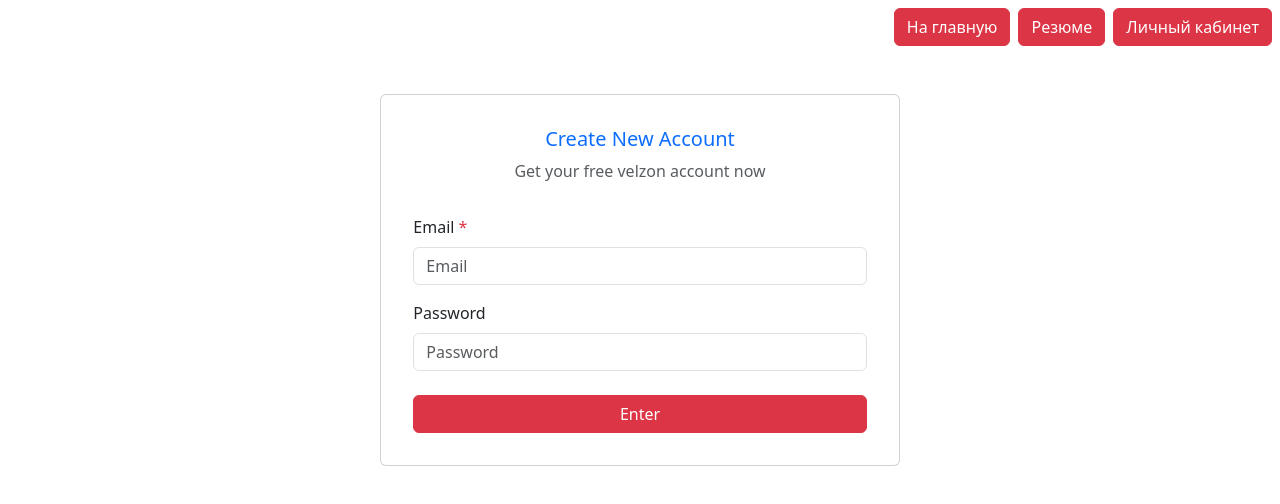
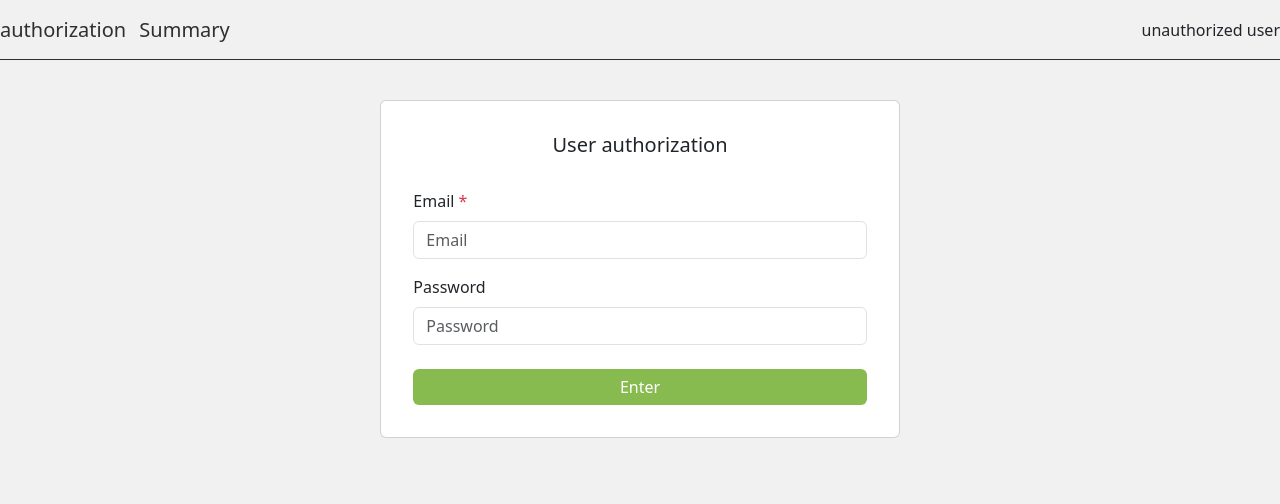
Before and after one commit to a9500484054/test-task-eco-finance, a Vue app: page / in a window 1280 px wide. Shown: the top 504 px of the page. Built offline with nearby package versions, Linux system fonts and the light colour scheme.

Commit message:
update-2

```diff
--- a/public/index.html
+++ b/public/index.html
@@ -6,7 +6,7 @@
     <meta name="viewport" content="width=device-width,initial-scale=1.0">
     <title><%= htmlWebpackPlugin.options.title %></title>
   </head>
-  <body>
+  <body style="background:#f1f1f1;">
     <div id="app"></div>
   </body>
 </html>
--- a/src/App.vue
+++ b/src/App.vue
@@ -1,8 +1,7 @@
 <template>
-  <navbar></navbar>
-  <div class="app">
+  <div class="main">
+    <navbar></navbar>
     <router-view></router-view>
-    <!-- <Item-card></Item-card> -->
   </div>
 </template>
 
@@ -18,5 +17,8 @@
 </script>
 
 <style lang="scss" scoped>
-
+  .main {
+    max-width: 1440px;
+    margin: 0 auto;
+  }
 </style>
--- a/src/components/AuthorizedPanel.vue
+++ b/src/components/AuthorizedPanel.vue
@@ -41,16 +41,11 @@
         display: flex;
         justify-content: center;
         align-items: center;
-        background: #b2afaf;
         border-radius: 50px;
         width: 2em;
         height: 2em;
         font-size: 1em;
-    }
-    &__wrapper {
-
-    }
-    &__name {
+        background: #87bb50;
 
     }
     &__role {
@@ -66,6 +61,5 @@
         border-radius: 4px;
         background-color: rgba(83,155,255 ,1);
     }
-
 }
 </style>
--- a/src/components/ItemCard.vue
+++ b/src/components/ItemCard.vue
@@ -1,50 +1,31 @@
 <template>
     <tr class="search-items">
-        <td>
-            <div class="n-chk align-self-center text-center">
-                <div class="form-check">
-                    <input type="checkbox" class="form-check-input contact-chkbox primary" id="checkbox1">
-                    <label class="form-check-label" for="checkbox1"></label>
-                </div>
-            </div>
-        </td>
         <td>
             <div class="d-flex align-items-center">
                 <img :src="user.picture.medium" alt="avatar" class="rounded-circle" width="35">
                 <div class="ms-3">
                     <div class="user-meta-info">
                         <h6 class="user-name fs-5 mb-0">{{ user.name.first }} {{ user.name.last }}</h6>
-                        <span class="user-work">Age: {{ user.dob.age }}</span>
+                        <span class="user-work">
+                            <span v-html="checkGender(user.gender)"></span>
+                            Age: {{ user.dob.age }}
+                        </span>
 
                     </div>
                 </div>
             </div>
         </td>
         <td>
-            <span>{{ dob }}</span>
+            <span><i class="ri-calendar-line me-1"></i>{{ dob }}</span>
         </td>
         <td>
-            <span>{{ user.email }}</span>
+            <span><i class="ri-mail-line me-1"></i> {{ user.email }}</span>
         </td>
         <td>
-            <span>{{ user.location.state }}, {{ user.location.country }} </span>
+            <span><i class="ri-map-pin-2-line me-1"></i> {{ user.location.state }}, {{ user.location.country }} </span>
         </td>
         <td>
-            <span>{{ user.phone}}</span>
-        </td>
-        <td>
-        <div class="">
-            <my-button
-                class="btn text-info"
-            >
-                <i class="ri-pencil-line fs-5"></i>
-            </my-button>
-            <my-button
-                class="btn text-danger"
-            >
-                <i class="ri-close-circle-line fs-5"></i>
-            </my-button>
-        </div>
+            <span><i class="ri-phone-line  me-1"></i> {{ user.phone }}</span>
         </td>
     </tr>
 
@@ -61,6 +42,9 @@ export default {
             }
         },
         methods: {
+            checkGender(gender) {
+                return gender === "male" ? '<i class="ri-men-line me-1"></i>' : `<i class="ri-women-line me-1"></i>`
+            },
         }
     }
 </script>
--- a/src/components/Login.vue
+++ b/src/components/Login.vue
@@ -7,8 +7,7 @@
 
                     <div class="card-body p-4">
                         <div class="text-center mt-2">
-                            <h5 class="text-primary">Create New Account</h5>
-                            <p class="text-muted">Get your free velzon account now</p>
+                            <h5 class="">User authorization</h5>
                         </div>
                         <div class="p-2 mt-4">
 
@@ -35,7 +34,7 @@
                                 <div class="mt-4">
                                     <my-button
                                         @click="login"
-                                        class="btn btn-danger me-2 w-100"
+                                        class="btn btn-danger me-2 w-100 btn-green"
                                         type="button"
                                     >Enter</my-button>
                                 </div>
@@ -65,8 +64,6 @@ export default {
     methods: {
         async login() {
             // Проверьте введенные данные
-            console.log(this.email)
-            console.log(this.password)
             if (this.email === 'admin@example.com' && this.password === 'Qwerty12345') {
                 try {
                     // Выполните запрос на сервер для получения списка пользователей
@@ -75,9 +72,6 @@ export default {
                     const data = await response.json();
 
                     localStorage.setItem('token', 'z42Kk4?Ii!sEUVd5p/CiIWIZmer-cl33DCG-Pi/OlJtrmrNontWb!XXLrWclsY1L');
-                    // Сохраните полученные данные в хранилище или передайте их в другой компонент
-                    // this.$store.commit('setUsers', data.results);
-                    // Перенаправьте пользователя на защищенную страницу
                     this.updateVariable()
                     this.$router.push('/protected');
                 } catch (err) {
@@ -96,5 +90,11 @@ export default {
 </script>
 
 <style lang="scss" scoped>
-
+    .btn-green {
+        background: #87bb50;
+        border: none;
+        &:hover {
+            background: #87bb50e1;
+        }
+    }
 </style>
--- a/src/components/Navbar.vue
+++ b/src/components/Navbar.vue
@@ -1,20 +1,15 @@
 <template>
     <div class="navbar">
-        <my-button
-            @click="$router.push('/')"
-            class="btn btn-danger me-2"
-            type="button"
-        >На главную</my-button>
-        <my-button
-            @click="$router.push('/public')"
-            class="btn btn-danger me-2"
-            type="button"
-        >Резюме</my-button>
-        <my-button
-            @click="$router.push('/protected')"
-            class="btn btn-danger me-2"
-            type="button"
-        >Личный кабинет</my-button>
+        <div>
+            <router-link v-if="!checkAuthorization" class="me-2 navbar__link" to="/">authorization </router-link>
+            <router-link class="me-2 navbar__link" to="/public">Summary</router-link>
+            <router-link
+                class="me-2 navbar__link"
+                v-if="checkAuthorization"
+                to="/protected"
+            >User list</router-link>
+        </div>
+        <div v-if="!checkAuthorization">unauthorized user</div>
         <AuthorizedPanel v-if="checkAuthorization"></AuthorizedPanel>
     </div>
 </template>
@@ -36,10 +31,20 @@
 
 <style lang="scss" scoped>
 
-.navbar {
+    .navbar {
         display: flex;
-        justify-content: flex-end;
+        justify-content: space-between;
         align-items: center;
+        border-bottom: 1px solid #2F2F2F;
+        height: 60px;
+        &__link {
+            font-size: 20px;
+            color: #2F2F2F;
+            text-decoration: none;
+            &:hover {
+                opacity: .6;
+            }
+        }
     }
 
 
--- a/src/components/PublicPage.vue
+++ b/src/components/PublicPage.vue
@@ -17,8 +17,6 @@
 </template>
 
 <script>
-    import axios from 'axios';
-    // import Title from '@/components/resume/Title'
     import Header from '@/components/resume/Header'
     import About from '@/components/resume/About'
     import Experience from '@/components/resume/Experience'
@@ -46,23 +44,12 @@
     border-radius: 5px;
     overflow: hidden;
     box-shadow: rgba(145, 158, 171, 0.2) 0px 0px 2px 0px,rgba(145, 158, 171, 0.12) 0px 12px 24px -4px;
-
+    background: #fff;
     &__main {
       color: #2F2F2F;
       padding: 4em 2em;
     }
   }
 
-  @media (min-width: 768px) {
-    .resume {
-      width:75%;
-    }
-  }
-
-  @media (min-width: 992px) {
-    .resume {
-      width:50%;
-    }
-  }
 
 </style>
--- a/src/main.ts
+++ b/src/main.ts
@@ -14,6 +14,5 @@ const app = createApp(App);
 components.forEach(component => {
     app.component(component.name, component)
 })
-console.log(components);
 
 app.use(store).use(router).mount('#app')
--- a/src/store/index.ts
+++ b/src/store/index.ts
@@ -8,11 +8,8 @@ export default createStore({
     isAuthorization: false,
   },
   mutations: {
-    SET_USERS(state, users) {
+    setUser(state, users) {
       state.users = users;
-    },
-    SET_LOADING(state, isLoading) {
-      state.isLoading = isLoading;
     },
     setAuthorization(state, isAuthorization) {
       state.isAuthorization = isAuthorization;
@@ -20,30 +17,25 @@ export default createStore({
   },
   actions: {
     async fetchUsers({ commit }) {
-      commit('SET_LOADING', true);
       await axios
         .get('https://randomuser.me/api/?results=5')
         .then(response => {
-          commit('SET_USERS', response.data.results);
-          commit('SET_LOADING', false);
+          commit('setUser', response.data.results);
         })
         .catch(error => {
           console.error(error);
-          commit('SET_LOADING', false);
         });
     },
     async loadMore({ commit, state }) {
-      commit('SET_LOADING', true);
       await axios
         .get('https://randomuser.me/api/?results=1')
         .then(response => {
-            commit('SET_USERS', [...state.users, ...response.data.results])
-            commit('SET_LOADING', false);
+            commit('setUser', [...state.users, ...response.data.results])
         })
         .catch(error => {
             console.error(error);
-            commit('SET_LOADING', false);
         });
+        console.log('state.users', state.users);
     },
     updateVariableAuthorization({ commit }, newValue) {
       commit('setAuthorization', newValue);
@@ -52,7 +44,6 @@ export default createStore({
 
   getters: {
     getUsers: state => state.users,
-    isLoading: state => state.isLoading,
   },
   modules: {
 
--- a/src/views/Index.vue
+++ b/src/views/Index.vue
@@ -11,17 +11,8 @@
         components: {
             Login
         },
-        data() {
-            return {
-                userName: "",
-                password: ""
-            }
-        },
-        methods: {
 
-        },
-
-    }
+}
 </script>
 
 <style lang="scss" scoped>
--- a/src/views/Protected.vue
+++ b/src/views/Protected.vue
@@ -1,6 +1,5 @@
 <template>
-    <div class="protected-container">
-        <h1>Пользователей randomuser.me</h1>
+    <div class="protected-container mb-5">
 <!--
         <div class="card card-body m-5">
             <div class="row">
@@ -21,24 +20,15 @@
             </div>
         </div> -->
 
-        <div class="card card-body m-5">
-            <table class="table  table-nowrap">
+        <div class="card card-body my-5">
+            <table class="table table-nowrap">
                 <thead>
                     <tr>
-                        <td>
-                            <div class="n-chk align-self-center text-center">
-                                <div class="form-check">
-                                    <input type="checkbox" class="form-check-input contact-chkbox primary" id="checkbox1">
-                                    <label class="form-check-label" for="checkbox1"></label>
-                                </div>
-                            </div>
-                        </td>
                         <th>User</th>
                         <th>DOB</th>
                         <th>Email</th>
                         <th>Location</th>
                         <th>Phone</th>
-                        <th>Action</th>
                     </tr>
                 </thead>
                 <tbody>
@@ -51,51 +41,53 @@
         <div class="d-flex">
             <button
                 @click="loadMore"
-                class="btn btn-secondary d-flex align-items-center me-1">
+                class="btn btn-secondary btn-green">
             Add Contact </button>
-
-            <button
-                @click="logout"
-                class="btn btn-danger d-flex align-items-center">
-            Exit </button>
         </div>
     </div>
 </template>
 
 <script>
-    import ItemCard from '@/components/ItemCard.vue'
+import ItemCard from '@/components/ItemCard.vue'
 
 export default {
-    name: 'Protected',
+    mounted() {
+        this.checkUser();
+    },
     data() {
         return {
-            users: this.loadUsers(),
+            users: this.$store.state.users,
         };
     },
-    mounted() {
-        this.$store.dispatch('fetchUsers');
-        // this.loadUsers();
-    },
+
     methods: {
-
         loadUsers() {
-            return this.$store.getters.getUsers;
+            return this.$store.state.users;
+        },
+        getUser() {
+            this.$store.dispatch('fetchUsers');
+        },
+        checkUser() {
+            if( this.users.length === 0) {
+                this.users = this.$store.dispatch('fetchUsers');
+            }
         },
         loadMore() {
-            this.users = this.loadUsers();
             this.$store.dispatch('loadMore');
+            this.users = this.$store.state.users
         },
         logout() {
+            this.updateVariable();
             window.localStorage.removeItem('token')
             this.$router.push('/');
         },
-
-
-
-},
-components: {
-    ItemCard,
-},
+        updateVariable() {
+            this.$store.dispatch('updateVariableAuthorization', false);
+        },
+    },
+    components: {
+        ItemCard,
+    },
 };
 </script>
 
@@ -118,4 +110,12 @@ components: {
     border: none;
     box-shadow: rgba(145, 158, 171, 0.2) 0px 0px 2px 0px,rgba(145, 158, 171, 0.12) 0px 12px 24px -4px;
   }
+
+  .btn-green {
+    background: #87bb50;
+    border: none;
+    &:hover {
+        background: #87bb50e1;
+    }
+}
 </style>
--- a/src/views/Public.vue
+++ b/src/views/Public.vue
@@ -1,7 +1,5 @@
 <template>
-    <div>
-        <PublicPage></PublicPage>
-    </div>
+    <PublicPage></PublicPage>
 </template>
 
 <script>
```
